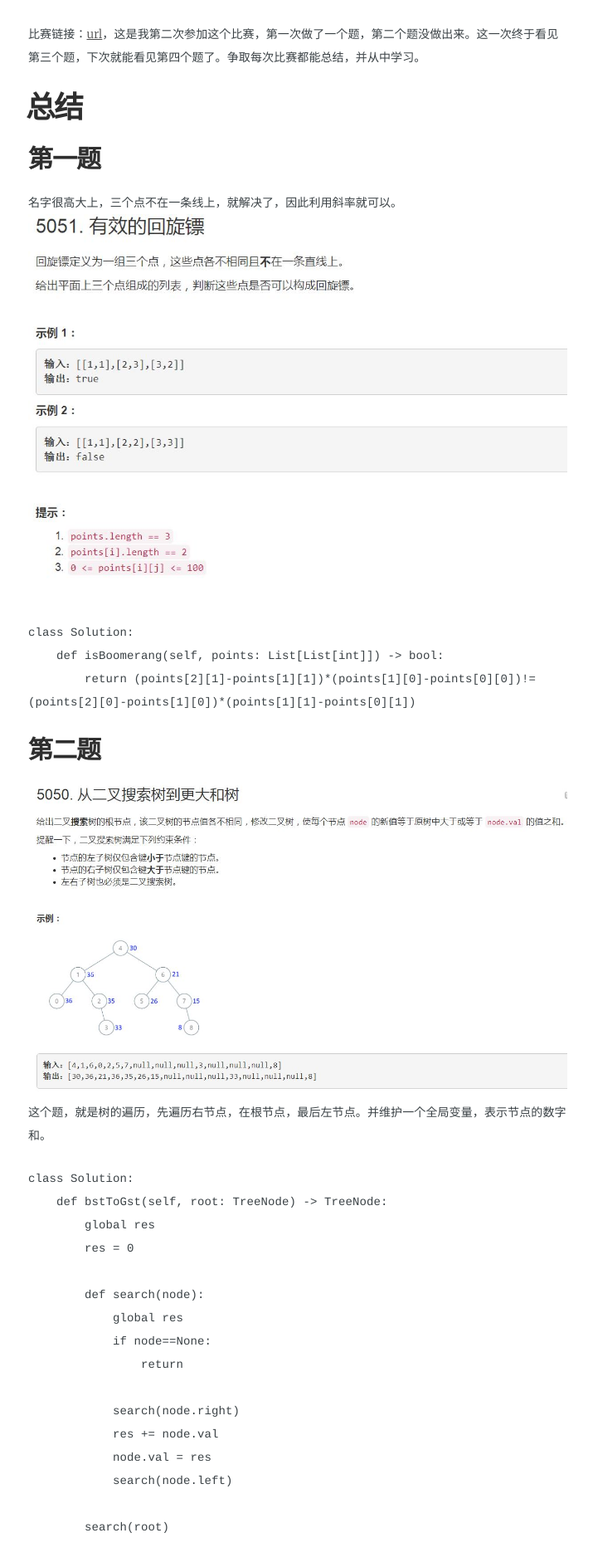
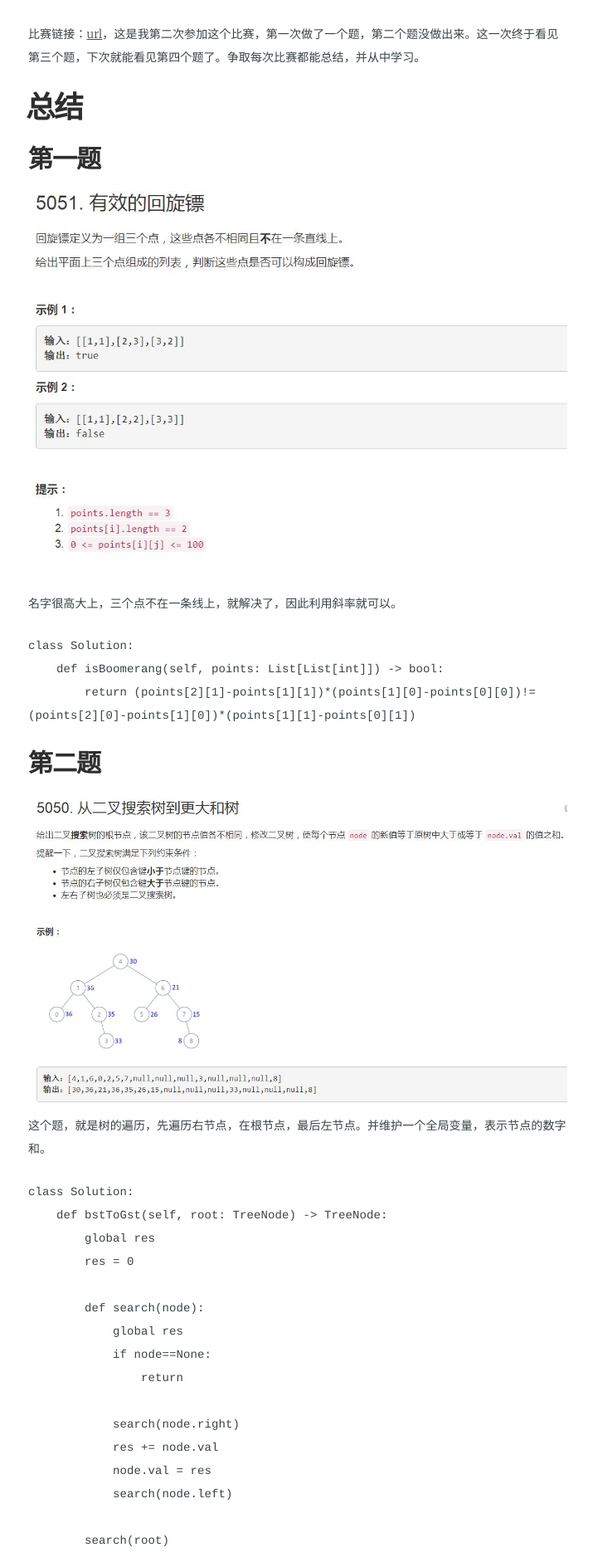
Before and after one commit to kleinzcy/kleinzcy.github.io, a Jekyll site: the page built from _posts/2019-05-06-Leetcode-135.md, in a window 1280 px wide. Shown: the part 587-2475 px from the top of the page at 83% size, without its empty margins (281-996 px from the left). Built offline with Jekyll 4.4.1, drawn with Linux system fonts in a browser that asks for light colours; some web fonts are replaced.

Commit message:
Update 第135场周赛

````diff
--- a/_posts/2019-05-06-Leetcode-135.md
+++ b/_posts/2019-05-06-Leetcode-135.md
@@ -9,9 +9,11 @@
 
 # 总结
 ## 第一题
+<figure>
+   <img src="{{ "/media/img/5051.JPG" | absolute_url }}" />
+</figure>
+名字很高大上，三个点不在一条线上，就解决了，因此利用斜率就可以。
 
-名字很高大上，三个点不在一条线上，就解决了，因此利用斜率就可以。
-![第一题](https://github.com/kleinzcy/kleinzcy.github.io/blob/master/media/img/5051.JPG)
 ```
 class Solution:
     def isBoomerang(self, points: List[List[int]]) -> bool:
````
